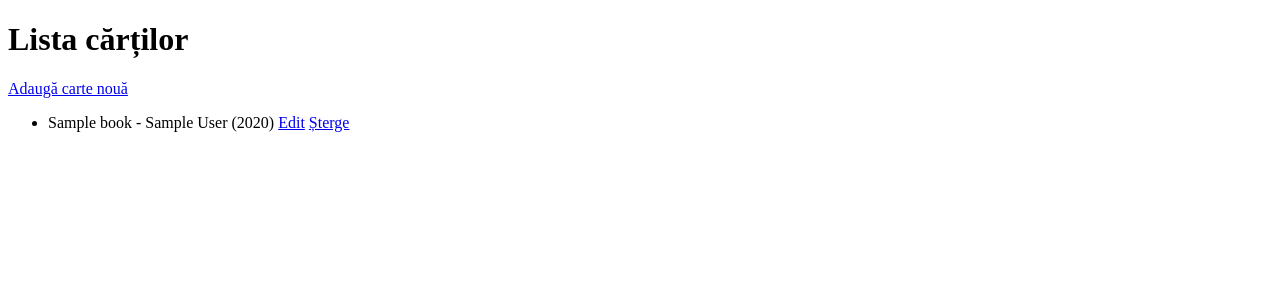
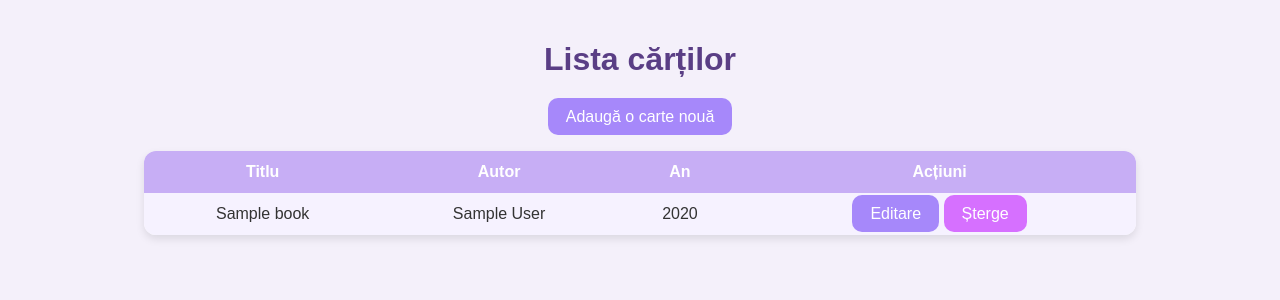
Before and after one commit to UO-CTI-CG/proiect-ubd-2025-2026-laviniaperte, a Flask app: page /books in a window 1280 px wide. Shown: the top 300 px of the page. Run offline with Flask 3, Linux system fonts and the light colour scheme; tables that the repository leaves empty or names only in its code hold one stand-in row (values such as "Sample post").

Commit message:
Adăugat funcționalități de adăugare, editare și ștergere cărți + aspect

```diff
--- /dev/null
+++ b/app/static/css/style.css
@@ -0,0 +1,115 @@
+body {
+    font-family: "Poppins", sans-serif;
+    background-color: #f4f0fa;
+    color: #333;
+    margin: 0;
+    padding: 20px;
+}
+
+h1 {
+    text-align: center;
+    color: #5a3e85;
+    margin-bottom: 30px;
+}
+
+table {
+    width: 80%;
+    margin: 0 auto;
+    border-collapse: collapse;
+    background-color: #fff;
+    box-shadow: 0 4px 8px rgba(0, 0, 0, 0.1);
+    border-radius: 12px;
+    overflow: hidden;
+}
+
+th,
+td {
+    padding: 12px 15px;
+    text-align: center;
+}
+
+th {
+    background-color: #c7aef5;
+    color: #fff;
+    font-weight: bold;
+}
+
+tr:nth-child(even) {
+    background-color: #f6f2ff;
+}
+
+tr:hover {
+    background-color: #ebdfff;
+}
+
+/* ---------- Butoane ---------- */
+button,
+a.button {
+    background-color: #a688fa;
+    color: white;
+    border: none;
+    padding: 10px 18px;
+    border-radius: 10px;
+    text-decoration: none;
+    font-weight: 500;
+    cursor: pointer;
+    transition: all 0.3s ease;
+}
+
+button:hover,
+a.button:hover {
+    background-color: #7a52e5;
+}
+
+/* ---------- Formular ---------- */
+form {
+    width: 350px;
+    margin: 0 auto;
+    background-color: #fff;
+    padding: 25px;
+    border-radius: 15px;
+    box-shadow: 0 4px 10px rgba(0, 0, 0, 0.1);
+}
+
+label {
+    display: block;
+    font-weight: 500;
+    margin-bottom: 5px;
+    color: #5a3e85;
+}
+
+input[type="text"] {
+    width: 100%;
+    padding: 10px;
+    margin-bottom: 15px;
+    border: 1px solid #ccc;
+    border-radius: 8px;
+    box-sizing: border-box;
+}
+
+input[type="submit"] {
+    width: 100%;
+    background-color: #a688fa;
+    color: white;
+    padding: 10px;
+    border: none;
+    border-radius: 10px;
+    font-size: 16px;
+    font-weight: 500;
+    cursor: pointer;
+    transition: all 0.3s ease;
+}
+
+input[type="submit"]:hover {
+    background-color: #7a52e5;
+}
+
+/* ---------- Linkuri secundare ---------- */
+a {
+    color: #5a3e85;
+    text-decoration: none;
+}
+
+a:hover {
+    text-decoration: underline;
+}
--- a/app/templates/books.html
+++ b/app/templates/books.html
@@ -1,22 +1,38 @@
 <!DOCTYPE html>
-<html>
+<html lang="ro">
 
 <head>
+    <meta charset="UTF-8">
     <title>Biblioteca Digitală</title>
+    <link rel="stylesheet" href="{{ url_for('static', filename='css/style.css') }}">
 </head>
 
 <body>
     <h1>Lista cărților</h1>
-    <a href="/add-book">Adaugă carte nouă</a>
-    <ul>
+
+    <div style="text-align:center; margin-bottom: 25px;">
+        <a href="{{ url_for('add_book') }}" class="button"> Adaugă o carte nouă</a>
+    </div>
+
+    <table>
+        <tr>
+            <th>Titlu</th>
+            <th>Autor</th>
+            <th>An</th>
+            <th>Acțiuni</th>
+        </tr>
         {% for book in books %}
-        <li>
-            {{ book.title }} - {{ book.author }} ({{ book.year }})
-            <a href="/edit-book/{{ book.id }}">Edit</a>
-            <a href="/delete-book/{{ book.id }}">Șterge</a>
-        </li>
+        <tr>
+            <td>{{ book.title }}</td>
+            <td>{{ book.author }}</td>
+            <td>{{ book.year }}</td>
+            <td>
+                <a href="/edit-book/{{ book.id }}" class="button"> Editare</a>
+                <a href="/delete-book/{{ book.id }}" class="button" style="background-color:#d670ff;"> Șterge</a>
+            </td>
+        </tr>
         {% endfor %}
-    </ul>
+    </table>
 </body>
 
 </html>
```
Also changed, not shown: app/templates/add_book.html (+20 -8 lines), app/templates/edit_book.html (+17 -7 lines).
